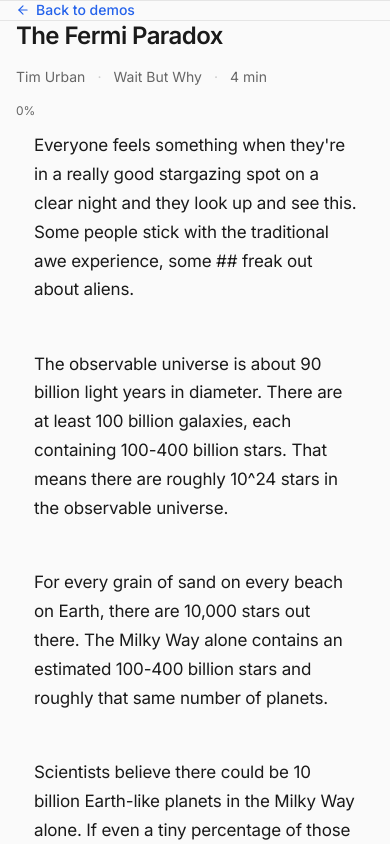
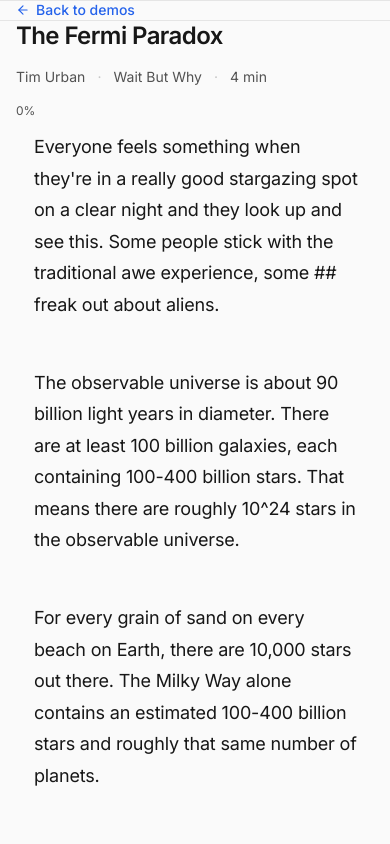
Before and after one commit to starksama/ai-reader, a Next.js app: page /demo/fermi-paradox in a window 390 px wide. Shown: the top 844 px of the page. Built offline with nearby package versions, Linux system fonts and the light colour scheme.

Commit message:
feat: add settings panel with theme and font size controls

```diff
--- a/src/app/globals.css
+++ b/src/app/globals.css
@@ -6,33 +6,45 @@
   --bg-primary: #fafafa;
   --bg-primary-rgb: 250, 250, 250;
   --bg-secondary: #ffffff;
-  --text-primary: #1a1a1a;
-  --text-secondary: #666666;
+  --bg-tertiary: #f5f5f5;
+  --text-primary: #171717;
+  --text-secondary: #525252;
+  --text-tertiary: #a3a3a3;
   --accent: #2563eb;
-  --highlight: rgba(37, 99, 235, 0.08);
+  --accent-subtle: #dbeafe;
+  --highlight: rgba(37, 99, 235, 0.06);
   --border: #e5e5e5;
+  --border-subtle: #f0f0f0;
 }
 
 .dark {
-  --bg-primary: #0a0a0a;
-  --bg-primary-rgb: 10, 10, 10;
-  --bg-secondary: #171717;
+  --bg-primary: #09090b;
+  --bg-primary-rgb: 9, 9, 11;
+  --bg-secondary: #18181b;
+  --bg-tertiary: #27272a;
   --text-primary: #fafafa;
-  --text-secondary: #a3a3a3;
+  --text-secondary: #a1a1aa;
+  --text-tertiary: #71717a;
   --accent: #3b82f6;
-  --highlight: rgba(59, 130, 246, 0.12);
-  --border: #262626;
+  --accent-subtle: rgba(59, 130, 246, 0.15);
+  --highlight: rgba(59, 130, 246, 0.08);
+  --border: #27272a;
+  --border-subtle: #3f3f46;
 }
 
 .sepia {
-  --bg-primary: #f5f1e8;
-  --bg-primary-rgb: 245, 241, 232;
-  --bg-secondary: #ebe5d9;
-  --text-primary: #433422;
-  --text-secondary: #6b5c4c;
-  --accent: #9a6324;
-  --highlight: rgba(154, 99, 36, 0.1);
-  --border: #d5cdc0;
+  --bg-primary: #faf8f3;
+  --bg-primary-rgb: 250, 248, 243;
+  --bg-secondary: #f5f0e6;
+  --bg-tertiary: #ebe5d9;
+  --text-primary: #292524;
+  --text-secondary: #57534e;
+  --text-tertiary: #a8a29e;
+  --accent: #b45309;
+  --accent-subtle: #fef3c7;
+  --highlight: rgba(180, 83, 9, 0.08);
+  --border: #e7e5e4;
+  --border-subtle: #f5f5f4;
 }
 
 /* Base Styles */
@@ -59,17 +71,42 @@ body {
   color: white;
 }
 
-/* Typography */
+/* Typography - Font size controlled by CSS variables */
+:root {
+  --reader-font-size: 18px;
+  --reader-line-height: 1.75;
+}
+
+.font-small {
+  --reader-font-size: 16px;
+  --reader-line-height: 1.7;
+}
+
+.font-medium {
+  --reader-font-size: 18px;
+  --reader-line-height: 1.75;
+}
+
+.font-large {
+  --reader-font-size: 20px;
+  --reader-line-height: 1.8;
+}
+
 .reader-text {
-  font-size: 18px;
-  line-height: 1.75;
+  font-size: var(--reader-font-size);
+  line-height: var(--reader-line-height);
   letter-spacing: -0.01em;
 }
 
 @media (max-width: 640px) {
-  .reader-text {
-    font-size: 17px;
-    line-height: 1.7;
+  .font-small {
+    --reader-font-size: 15px;
+  }
+  .font-medium {
+    --reader-font-size: 17px;
+  }
+  .font-large {
+    --reader-font-size: 19px;
   }
 }
 
--- a/src/app/read/read-content.tsx
+++ b/src/app/read/read-content.tsx
@@ -5,11 +5,13 @@ import { useSearchParams, useRouter } from 'next/navigation';
 import { motion, AnimatePresence } from 'framer-motion';
 import { ArrowLeft } from 'lucide-react';
 import { useLayerStore } from '@/stores/layer-store';
+import { useThemeStore } from '@/stores/theme-store';
 import { ArticleView } from '@/components/reader/article-view';
 import { DetailLayer } from '@/components/layers/detail-layer';
 import { ExportButton } from '@/components/reader/export-button';
 import { LoadingSkeleton } from '@/components/reader/loading-skeleton';
 import { useKeyboardShortcuts } from '@/hooks/use-keyboard-shortcuts';
+import { SettingsPanel } from '@/components/reader/settings-panel';
 
 interface ParsedArticle {
   title: string;
@@ -38,6 +40,7 @@ export function ReadContent() {
   const [exploredParagraphs, setExploredParagraphs] = useState<Set<number>>(new Set());
 
   const { layers, currentIndex, push, pop, reset } = useLayerStore();
+  const { fontSize } = useThemeStore();
   const isDetailView = currentIndex > 0;
 
   // Keyboard shortcuts
@@ -164,7 +167,7 @@ export function ReadContent() {
   const currentLayer = layers[currentIndex];
 
   return (
-    <div className="min-h-screen" style={{ backgroundColor: 'var(--bg-primary)' }}>
+    <div className={`min-h-screen font-${fontSize}`} style={{ backgroundColor: 'var(--bg-primary)' }}>
       <AnimatePresence mode="wait">
         {!isDetailView ? (
           <motion.div
@@ -192,7 +195,7 @@ export function ReadContent() {
                   <span>Back</span>
                 </button>
 
-                <div className="flex items-center gap-3">
+                <div className="flex items-center gap-2">
                   {exploredParagraphs.size > 0 && (
                     <div
                       className="text-xs px-2 py-1 rounded-sm"
@@ -205,6 +208,7 @@ export function ReadContent() {
                     </div>
                   )}
                   {url && <ExportButton url={url} />}
+                  <SettingsPanel />
                 </div>
               </div>
             </div>
--- a/src/components/reader/reader-header.tsx
+++ b/src/components/reader/reader-header.tsx
@@ -1,23 +1,14 @@
 'use client';
 
 import Link from 'next/link';
-import { Sun, Moon, BookOpen } from 'lucide-react';
-import { useThemeStore, type Theme } from '@/stores/theme-store';
 import { ShareButton } from './share-button';
+import { SettingsPanel } from './settings-panel';
 
 interface ReaderHeaderProps {
   articleUrl?: string;
 }
 
 export function ReaderHeader({ articleUrl }: ReaderHeaderProps) {
-  const { theme, setTheme } = useThemeStore();
-
-  const themes: { key: Theme; icon: React.ReactNode }[] = [
-    { key: 'light', icon: <Sun size={14} /> },
-    { key: 'dark', icon: <Moon size={14} /> },
-    { key: 'sepia', icon: <BookOpen size={14} /> },
-  ];
-
   return (
     <header
       className="sticky top-0 z-30 border-b"
@@ -37,26 +28,9 @@ export function ReaderHeader({ articleUrl }: ReaderHeaderProps) {
         </Link>
 
         {/* Actions */}
-        <div className="flex items-center gap-3">
+        <div className="flex items-center gap-2">
           {articleUrl && <ShareButton url={articleUrl} title="Article" />}
-
-          {/* Theme switcher */}
-          <div className="flex items-center gap-px rounded-sm overflow-hidden" style={{ border: '1px solid var(--border)' }}>
-            {themes.map((t) => (
-              <button
-                key={t.key}
-                onClick={() => setTheme(t.key)}
-                className="w-8 h-8 flex items-center justify-center transition-all"
-                style={{
-                  backgroundColor: theme === t.key ? 'var(--bg-secondary)' : 'transparent',
-                  color: theme === t.key ? 'var(--text-primary)' : 'var(--text-secondary)',
-                }}
-                title={`${t.key} mode`}
-              >
-                {t.icon}
-              </button>
-            ))}
-          </div>
+          <SettingsPanel />
         </div>
       </div>
     </header>
--- /dev/null
+++ b/src/components/reader/settings-panel.tsx
@@ -0,0 +1,120 @@
+'use client';
+
+import { useState, useRef, useEffect } from 'react';
+import { Settings, Sun, Moon, BookOpen, Minus, Plus } from 'lucide-react';
+import { useThemeStore, type Theme, type FontSize, fontSizeMap } from '@/stores/theme-store';
+
+export function SettingsPanel() {
+  const [isOpen, setIsOpen] = useState(false);
+  const { theme, fontSize, setTheme, setFontSize } = useThemeStore();
+  const panelRef = useRef<HTMLDivElement>(null);
+
+  useEffect(() => {
+    function handleClickOutside(e: MouseEvent) {
+      if (panelRef.current && !panelRef.current.contains(e.target as Node)) {
+        setIsOpen(false);
+      }
+    }
+
+    if (isOpen) {
+      document.addEventListener('mousedown', handleClickOutside);
+      return () => document.removeEventListener('mousedown', handleClickOutside);
+    }
+  }, [isOpen]);
+
+  const themes: { key: Theme; label: string; icon: React.ReactNode }[] = [
+    { key: 'light', label: 'Light', icon: <Sun size={14} /> },
+    { key: 'dark', label: 'Dark', icon: <Moon size={14} /> },
+    { key: 'sepia', label: 'Sepia', icon: <BookOpen size={14} /> },
+  ];
+
+  const fontSizes: { key: FontSize; label: string }[] = [
+    { key: 'small', label: 'S' },
+    { key: 'medium', label: 'M' },
+    { key: 'large', label: 'L' },
+  ];
+
+  return (
+    <div className="relative" ref={panelRef}>
+      <button
+        onClick={() => setIsOpen(!isOpen)}
+        className="w-8 h-8 flex items-center justify-center rounded-sm transition-all"
+        style={{
+          backgroundColor: isOpen ? 'var(--bg-secondary)' : 'transparent',
+          color: 'var(--text-secondary)',
+          border: '1px solid var(--border)',
+        }}
+        title="Settings"
+      >
+        <Settings size={14} />
+      </button>
+
+      {isOpen && (
+        <div
+          className="absolute right-0 top-full mt-2 p-4 rounded-sm shadow-lg z-50 min-w-[200px]"
+          style={{
+            backgroundColor: 'var(--bg-secondary)',
+            border: '1px solid var(--border)',
+          }}
+        >
+          {/* Theme */}
+          <div className="mb-4">
+            <label
+              className="block text-xs font-medium mb-2"
+              style={{ color: 'var(--text-secondary)' }}
+            >
+              Theme
+            </label>
+            <div className="flex gap-px rounded-sm overflow-hidden" style={{ border: '1px solid var(--border)' }}>
+              {themes.map((t) => (
+                <button
+                  key={t.key}
+                  onClick={() => setTheme(t.key)}
+                  className="flex-1 h-8 flex items-center justify-center gap-1.5 text-xs transition-all"
+                  style={{
+                    backgroundColor: theme === t.key ? 'var(--bg-tertiary)' : 'transparent',
+                    color: theme === t.key ? 'var(--text-primary)' : 'var(--text-secondary)',
+                  }}
+                >
+                  {t.icon}
+                  <span className="hidden sm:inline">{t.label}</span>
+                </button>
+              ))}
+            </div>
+          </div>
+
+          {/* Font Size */}
+          <div>
+            <label
+              className="block text-xs font-medium mb-2"
+              style={{ color: 'var(--text-secondary)' }}
+            >
+              Font Size
+            </label>
+            <div className="flex gap-px rounded-sm overflow-hidden" style={{ border: '1px solid var(--border)' }}>
+              {fontSizes.map((f) => (
+                <button
+                  key={f.key}
+                  onClick={() => setFontSize(f.key)}
+                  className="flex-1 h-8 flex items-center justify-center text-xs font-medium transition-all"
+                  style={{
+                    backgroundColor: fontSize === f.key ? 'var(--bg-tertiary)' : 'transparent',
+                    color: fontSize === f.key ? 'var(--text-primary)' : 'var(--text-secondary)',
+                  }}
+                >
+                  {f.label}
+                </button>
+              ))}
+            </div>
+            <p
+              className="text-xs mt-2 text-center"
+              style={{ color: 'var(--text-tertiary)' }}
+            >
+              {fontSizeMap[fontSize].base}px
+            </p>
+          </div>
+        </div>
+      )}
+    </div>
+  );
+}
--- a/src/stores/theme-store.ts
+++ b/src/stores/theme-store.ts
@@ -2,20 +2,31 @@ import { create } from 'zustand';
 import { persist } from 'zustand/middleware';
 
 export type Theme = 'light' | 'dark' | 'sepia';
+export type FontSize = 'small' | 'medium' | 'large';
 
 interface ThemeState {
   theme: Theme;
+  fontSize: FontSize;
   setTheme: (theme: Theme) => void;
+  setFontSize: (size: FontSize) => void;
 }
 
 export const useThemeStore = create<ThemeState>()(
   persist(
     (set) => ({
       theme: 'light',
+      fontSize: 'medium',
       setTheme: (theme) => set({ theme }),
+      setFontSize: (fontSize) => set({ fontSize }),
     }),
     {
       name: 'ai-reader-theme',
     }
   )
 );
+
+export const fontSizeMap: Record<FontSize, { base: number; mobile: number }> = {
+  small: { base: 16, mobile: 15 },
+  medium: { base: 18, mobile: 17 },
+  large: { base: 20, mobile: 19 },
+};
```
Also changed, not shown: src/components/layers/detail-layer.tsx (+11 -5 lines).
